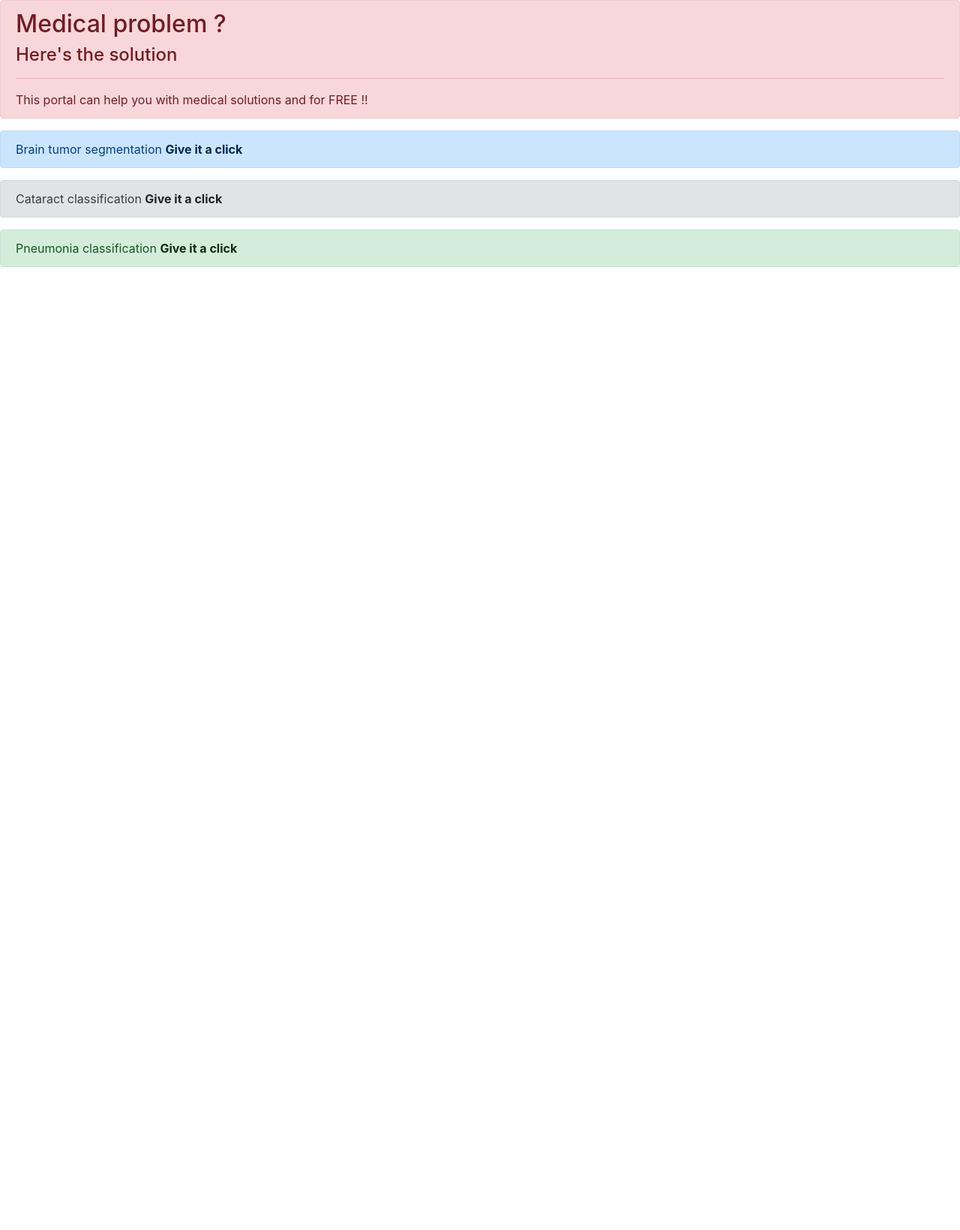
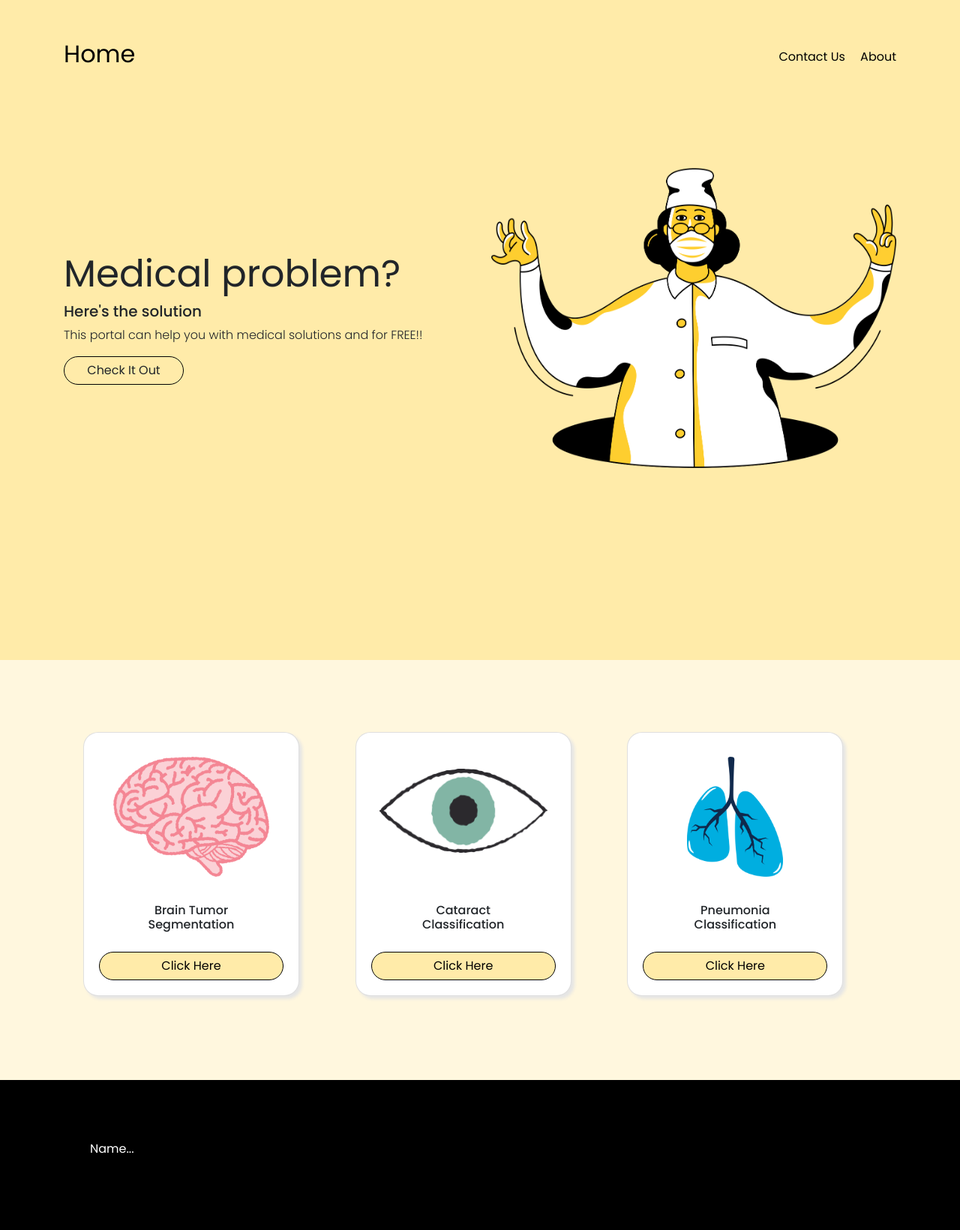
Before and after one commit to manpreet2000/Medical-AI, a Flask app: page / in a window 1280 px wide. Shown: the whole page at 75% size. Before the commit the page ends 356 px from the top, so only its background shows below. Run offline with Flask 2, Linux system fonts and the light colour scheme; some libraries are stand-ins or nearby versions.

Commit message:
ui front page

```diff
--- a/models/braintumor/src/predict.py
+++ b/models/braintumor/src/predict.py
@@ -134,7 +134,6 @@ class predict_img:
 
 
         plt.subplot(1,2,1)
-
         plt.imshow(img)
         plt.title('Original Image')
         plt.subplot(1,2,2)
--- a/templates/index.html
+++ b/templates/index.html
@@ -1,4 +1,5 @@
-<html>
+<!-- Original Starts -->
+<!-- <html>
     <title>Medical</title>
 
     <link rel="stylesheet" href="https://stackpath.bootstrapcdn.com/bootstrap/4.5.2/css/bootstrap.min.css" integrity="sha384-JcKb8q3iqJ61gNV9KGb8thSsNjpSL0n8PARn9HuZOnIxN0hoP+VmmDGMN5t9UJ0Z" crossorigin="anonymous">
@@ -7,9 +8,9 @@
 <script src="https://stackpath.bootstrapcdn.com/bootstrap/4.5.2/js/bootstrap.min.js" integrity="sha384-B4gt1jrGC7Jh4AgTPSdUtOBvfO8shuf57BaghqFfPlYxofvL8/KUEfYiJOMMV+rV" crossorigin="anonymous"></script>
 <meta name="viewport" content="width=device-width, initial-scale=1, shrink-to-fit=no">
 
-<body>
-
-    <div class="alert alert-danger" role="alert">
+<body> -->
+    <!-- Ghatiya UI starts -->
+    <!-- <div class="alert alert-danger" role="alert">
         <h2 class="alert-heading">Medical problem ?</h2>
         <h4>Here's the solution</h4>
         <hr>
@@ -23,7 +24,118 @@
       </div>
       <div class="alert alert-success" role="alert">
         Pneumonia classification <a href="../models/pneumonia/" class="alert-link">Give it a click</a>
+      </div> -->
+      <!-- Ghatiya UI Ends -->
+
+<!-- </body>
+</html> -->
+<!-- Original Ends -->
+<html>
+<head>
+  <meta charset="utf-8">
+  <meta name="viewport" content="width=device-width, initial-scale=1, shrink-to-fit=no">
+  <link rel="stylesheet" href="https://stackpath.bootstrapcdn.com/bootstrap/4.5.2/css/bootstrap.min.css" integrity="sha384-JcKb8q3iqJ61gNV9KGb8thSsNjpSL0n8PARn9HuZOnIxN0hoP+VmmDGMN5t9UJ0Z" crossorigin="anonymous">
+  <link href="https://fonts.googleapis.com/css2?family=Poppins:wght@300;400;500;600&display=swap" rel="stylesheet">
+  <link rel="stylesheet" href="./styles.css">
+  <title>Medical</title>
+</head>
+
+<body>
+
+  <nav class="container">
+
+    <a href="/" class="home">Home</a>
+    <ul>
+      <li><a href="/">Contact Us</a></li>
+      <li><a href="/">About</a></li>
+    </ul>
+  </nav>
+
+
+  <div id="top-section">
+    <div class="container">
+      <div class="row align-items-center">
+        <div class="col-12 col-sm-6">
+          <h1 class="heading">Medical problem?</h1>
+          <h5>Here's the solution</h5>
+          <p>This portal can help you with medical solutions and for FREE!!</p>
+          <a href="#mid-section" class="btn">Check It Out</a>
+        </div>
+        <div class="col-12 col-sm-6 image">
+          <img src="./images/doc.png" alt="" height="400rem" width="100%">
+        </div>
       </div>
+    </div>
+  </div>
+
+
+  <div id="mid-section">
+    <div class="container">
+      <div class="row">
+
+        <div class="col-12 col-sm-4">
+          <div class="card" style="width: 18rem;">
+            <img src="./images/brain.png" class="card-img-top brain" alt="...">
+            <div class="card-body d-flex flex-column">
+              <h6 class="card-title mt-auto">Brain Tumor <br> Segmentation</h6>
+              <a href="../models/braintumor/" class="btn btn-block mt-auto">Click Here</a>
+            </div>
+          </div>
+        </div>
+
+        <div class="col-12 col-sm-4">
+          <div class="card" style="width: 18rem;">
+            <img src="./images/eye.png" class="card-img-top eye" alt="...">
+            <div class="card-body d-flex flex-column">
+              <h6 class="card-title mt-auto">Cataract <br> Classification</h6>
+              <a href="../models/cataract/" class="btn btn-block mt-auto">Click Here</a>
+            </div>
+          </div>
+        </div>
+
+        <div class="col-12 col-sm-4">
+          <div class="card" style="width: 18rem;">
+            <img src="./images/lungs.png" class="card-img-top lungs" alt="...">
+            <div class="card-body d-flex flex-column">
+              <h6 class="card-title mt-auto">Pneumonia <br> Classification</h6>
+              <a href="../models/pneumonia/" class="btn btn-block mt-auto">Click Here</a>
+            </div>
+          </div>
+        </div>
+
+      </div>
+    </div>
+
+
+  </div>
+
+  <!-- Ghatiya UI starts -->
+  <!-- <div class="alert alert-danger" role="alert">
+      <h2 class="alert-heading">Medical problem ?</h2>
+      <h4>Here's the solution</h4>
+      <hr>
+      <p class="mb-0">This portal can help you with medical solutions and for FREE !!</p>
+    </div>
+    <div class="alert alert-primary" role="alert">
+      Brain tumor segmentation <a href="../models/braintumor/" class="alert-link">Give it a click</a>
+    </div>
+    <div class="alert alert-secondary" role="alert">
+      Cataract classification <a href="../models/cataract/" class="alert-link">Give it a click</a>
+    </div>
+    <div class="alert alert-success" role="alert">
+      Pneumonia classification <a href="../models/pneumonia/" class="alert-link">Give it a click</a>
+  </div> -->
+  <!-- Ghatiya UI Ends -->
+  <script src="https://code.jquery.com/jquery-3.5.1.slim.min.js" integrity="sha384-DfXdz2htPH0lsSSs5nCTpuj/zy4C+OGpamoFVy38MVBnE+IbbVYUew+OrCXaRkfj" crossorigin="anonymous"></script>
+  <script src="https://cdn.jsdelivr.net/npm/popper.js@1.16.1/dist/umd/popper.min.js" integrity="sha384-9/reFTGAW83EW2RDu2S0VKaIzap3H66lZH81PoYlFhbGU+6BZp6G7niu735Sk7lN" crossorigin="anonymous"></script>
+  <script src="https://stackpath.bootstrapcdn.com/bootstrap/4.5.2/js/bootstrap.min.js" integrity="sha384-B4gt1jrGC7Jh4AgTPSdUtOBvfO8shuf57BaghqFfPlYxofvL8/KUEfYiJOMMV+rV" crossorigin="anonymous"></script>
 
 </body>
+<footer>
+  <ul>
+    <li>
+      Name...
+    </li>
+  </ul>
+</footer>
 </html>
--- /dev/null
+++ b/templates/styles.css
@@ -0,0 +1,151 @@
+* {
+  margin: 0;
+}
+
+body {
+  background-color: #ffeba9;
+  font-family: "Poppins", sans-serif;
+}
+
+.home {
+  text-decoration: none;
+  font-size: 32;
+  color: black;
+  display: inline;
+}
+
+nav a:hover {
+  border-bottom: black 1px solid;
+  color: black;
+  text-decoration: none;
+}
+
+nav {
+  margin-top: 3rem;
+}
+
+nav ul {
+  float: right;
+  list-style-type: none;
+  display: inline;
+}
+
+nav ul li {
+  display: inline-block;
+  padding: 1rem;
+  padding-right: 0;
+}
+
+nav ul li a {
+  text-decoration: none;
+  color: black;
+}
+
+#top-section {
+  margin-top: 8rem;
+  height: 41rem;
+}
+
+.heading {
+  font-size: 50px;
+  font-weight: normal;
+}
+
+#top-section p {
+  font-weight: lighter;
+}
+
+#top-section a {
+  border: 1px solid black;
+  width: 10rem;
+  border-radius: 20px;
+}
+
+#top-section a:hover {
+  background-color: black;
+  color: white;
+}
+
+#top-section .image img {
+  float: right;
+}
+
+#mid-section {
+  background-color: #fff7de;
+  height: 35rem;
+  padding: 6rem;
+}
+
+#mid-section .card {
+  border-radius: 20px;
+  align-items: center;
+  height: 22rem;
+  box-shadow: 4px 4px 4px #e5e5e5;
+}
+
+#mid-section .brain {
+  padding: 2rem;
+  padding-bottom: 0;
+  width: 17rem;
+  height: 12rem;
+}
+
+#mid-section .eye {
+  margin-top: 1rem;
+  padding-bottom: 0;
+  padding: 2rem;
+  height: 11rem;
+  width: 18rem;
+}
+
+#mid-section .lungs {
+  padding: 2rem;
+  width: 12rem;
+  padding-bottom: 0;
+  height: 12rem;
+}
+
+#mid-section .btn {
+  color: black;
+  background-color: #ffeba9;
+  border: 1px solid black;
+  border-radius: 20px;
+}
+
+#mid-section .btn:hover {
+  background-color: black;
+  color: white;
+}
+
+#mid-section .card .card-body {
+  width: 100%;
+  height: 100%;
+  text-align: center;
+}
+
+footer {
+  padding: 5rem;
+  background-color: black;
+  color: white;
+}
+
+footer ul {
+  list-style-type: none;
+}
+
+@media (max-width: 500px) {
+  body {
+    text-align: center;
+  }
+  #top-section {
+    height: 100%;
+  }
+
+  #top-section a {
+    margin-bottom: 3rem;
+  }
+
+  #mid-section .card {
+    width: auto;
+  }
+}
```
Also changed, not shown: templates/images/brain.png (added), templates/images/doc.png (added), templates/images/eye.png (added), templates/images/lungs.png (added).
